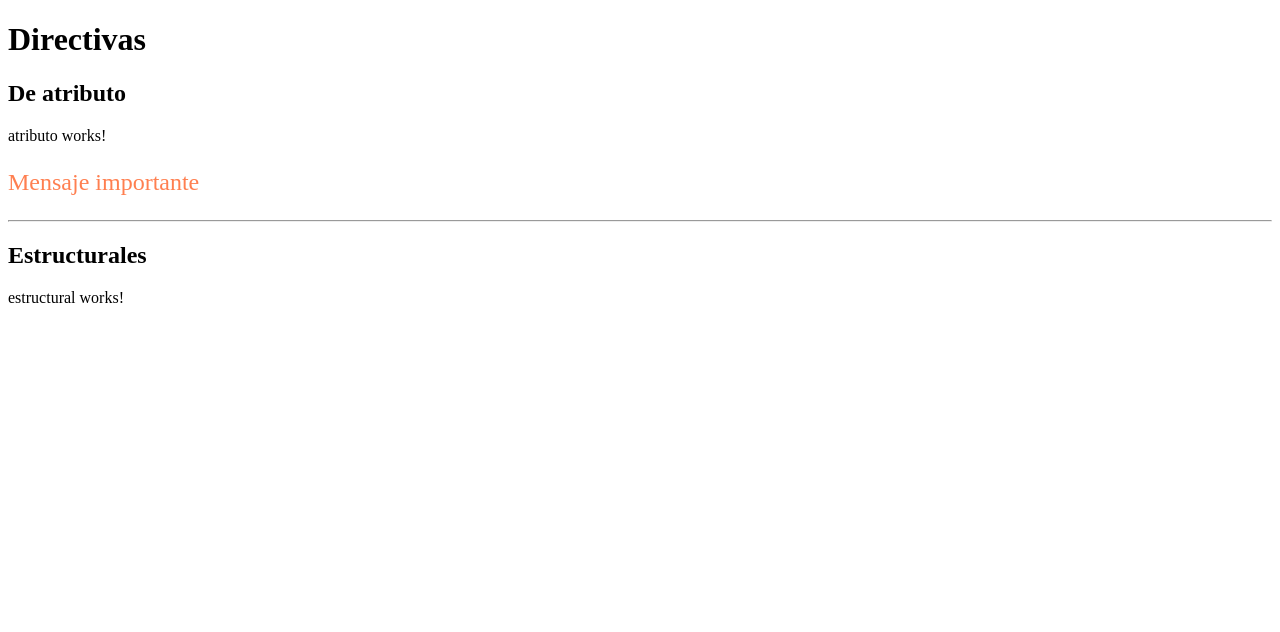
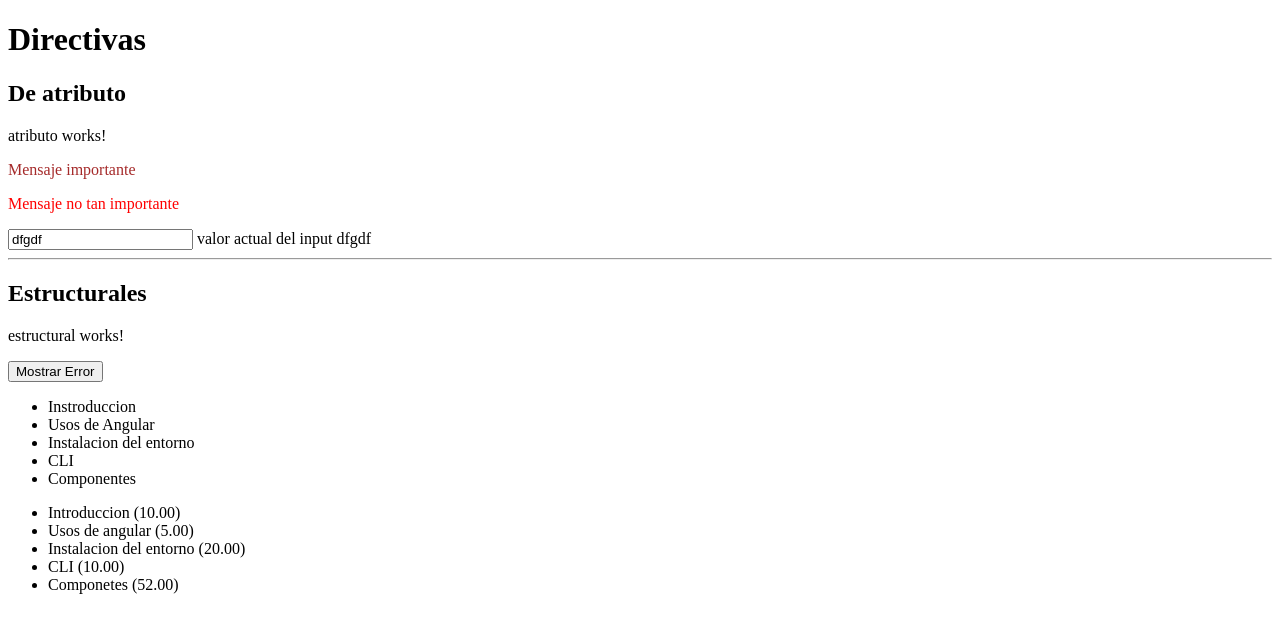
Before and after one commit to 95vpn/proyecto2-angular, an Angular app: page / in a window 1280 px wide. Shown: the top 632 px of the page. Built offline with nearby package versions, Linux system fonts and the light colour scheme.

Commit message:
estructural

```diff
--- a/src/app/atributo/atributo.component.html
+++ b/src/app/atributo/atributo.component.html
@@ -1,2 +1,7 @@
 <p>atributo works!</p>
-<p [ngClass]="{'info': true}">Mensaje importante</p>
+<p [ngClass]="{'info': messageType === 1, 'error': messageType !== 1}">Mensaje importante</p>
+<p [ngStyle]="{'color': messageType === 1 ? 'green' : 'red'}">Mensaje no tan importante</p>
+
+<input type="text" [(ngModel)]="inputValue">
+
+valor actual del input {{inputValue}}
--- a/src/app/atributo/atributo.component.ts
+++ b/src/app/atributo/atributo.component.ts
@@ -1,12 +1,14 @@
 import { Component } from '@angular/core';
 import { CommonModule } from '@angular/common';
+import { FormsModule } from '@angular/forms';
 @Component({
   selector: 'app-atributo',
   standalone: true,
-  imports: [CommonModule],
+  imports: [CommonModule, FormsModule],
   templateUrl: './atributo.component.html',
   styleUrl: './atributo.component.scss'
 })
 export class AtributoComponent {
-
+  messageType = 100;
+  inputValue = "dfgdf";
 }
--- a/src/app/estructural/estructural.component.html
+++ b/src/app/estructural/estructural.component.html
@@ -1 +1,22 @@
 <p>estructural works!</p>
+
+<div class="error" *ngIf="isError">
+    Mensaje de error: Algo salio mal
+</div>
+
+
+<button (click)="showError()">Mostrar Error</button>
+
+<ul>
+    <li *ngFor="let section of sections">{{section}}</li>
+</ul>
+
+<ul>
+    <li *ngFor="let section1 of sections1">{{section1.name}} ({{section1.duracion}})</li>
+</ul>
+
+<ng-template #noContent>
+    Contenido no disponible
+</ng-template>
+
+<ng-container *ngTemplateOutlet="isError ? noContent : null"></ng-container>
--- a/src/app/estructural/estructural.component.ts
+++ b/src/app/estructural/estructural.component.ts
@@ -1,12 +1,47 @@
 import { Component } from '@angular/core';
+import { CommonModule } from '@angular/common';
 
 @Component({
   selector: 'app-estructural',
   standalone: true,
-  imports: [],
+  imports: [CommonModule],
   templateUrl: './estructural.component.html',
   styleUrl: './estructural.component.scss'
 })
 export class EstructuralComponent {
+  isError = false;
 
+  sections = [
+    'Instroduccion',
+    'Usos de Angular',
+    'Instalacion del entorno',
+    'CLI',
+    'Componentes',
+  ]
+
+  sections1 = [
+    {id: 1, name: 'Introduccion', duracion: '10.00'},
+    {id: 2, name: 'Usos de angular', duracion: '5.00'},
+    {id: 3, name: 'Instalacion del entorno', duracion: '20.00'},
+
+
+  ]
+
+  constructor() {
+    /*
+    setTimeout(() => {
+      this.isError = true;
+    }, 4000)
+    */
+
+    setTimeout(() => {
+      this.sections1.push({id: 4, name: 'CLI', duracion: '10.00'});
+      this.sections1.push({id: 5, name: 'Componetes', duracion: '52.00'});
+    }, 4000)
+
+
+  }
+  showError() {
+    this.isError = true;
+  }
 }
--- a/src/styles.scss
+++ b/src/styles.scss
@@ -1 +1,4 @@
 /* You can add global styles to this file, and also import other style files */
+.error {
+    color: brown;
+}
```
Also changed, not shown: src/app/atributo/atributo.component.scss (line endings or trailing spaces).
